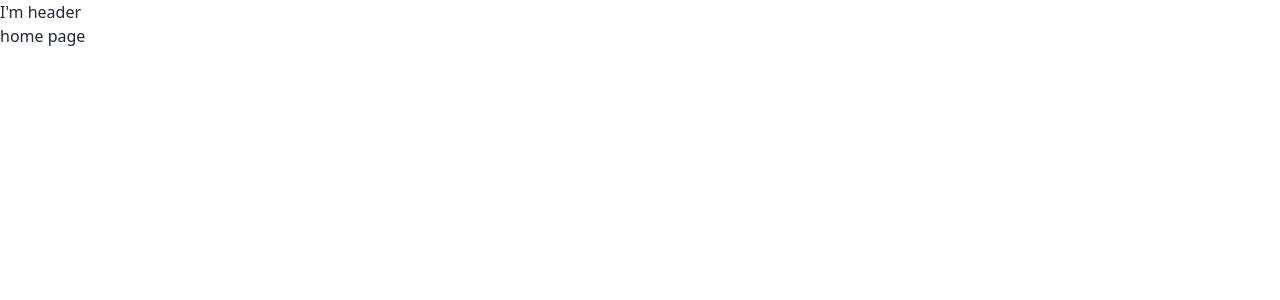
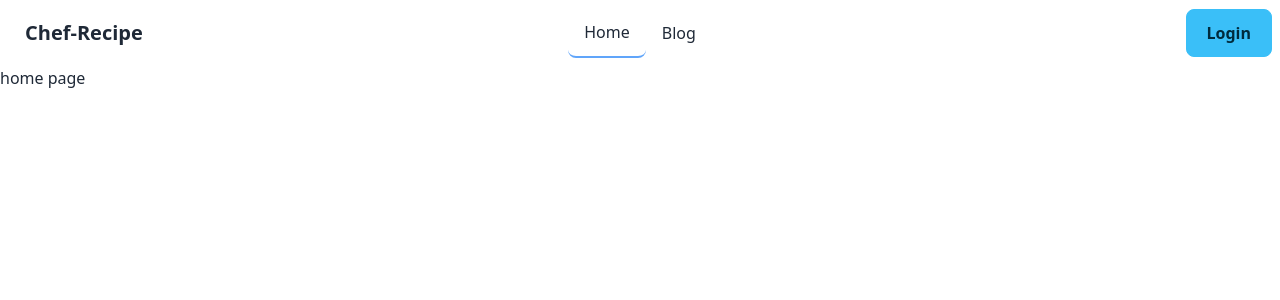
Before and after one commit to jesandante007/chef-recipe-hunter-client, a React (Vite) app: page / in a window 1280 px wide. Shown: the top 300 px of the page. Built offline with nearby package versions, Linux system fonts and the light colour scheme; no server answers.

Commit message:
header added

```diff
--- /dev/null
+++ b/src/components/ActiveLink.jsx
@@ -0,0 +1,12 @@
+import React from 'react';
+import { NavLink } from 'react-router-dom';
+
+const ActiveLink = ({to, children}) => {
+    return (
+        <NavLink to={to} className={({isActive}) => isActive ? 'border-b-2 border-blue-400' : ''}>
+            {children}
+        </NavLink>
+    );
+};
+
+export default ActiveLink;
--- a/src/components/shared/Header.jsx
+++ b/src/components/shared/Header.jsx
@@ -1,11 +1,94 @@
-import React from 'react';
+import React, { useContext } from "react";
+import { AuthContext } from "../../context/AuthProvider";
+import { Link } from "react-router-dom";
+import ActiveLink from "../ActiveLink";
 
 const Header = () => {
-    return (
-        <div>
-            I'm header
+  const { user, logOut } = useContext(AuthContext);
+
+  const handleLogOut = () => {
+    logOut()
+      .then()
+      .catch(error => console.log(error.message))
+  }
+
+  return (
+    <div>
+      <div className="navbar bg-base-100">
+        <div className="navbar-start">
+          <div className="dropdown">
+            <label tabIndex={0} className="btn btn-ghost lg:hidden">
+              <svg
+                xmlns="http://www.w3.org/2000/svg"
+                className="h-5 w-5"
+                fill="none"
+                viewBox="0 0 24 24"
+                stroke="currentColor"
+              >
+                <path
+                  strokeLinecap="round"
+                  strokeLinejoin="round"
+                  strokeWidth="2"
+                  d="M4 6h16M4 12h8m-8 6h16"
+                />
+              </svg>
+            </label>
+            <ul
+              tabIndex={0}
+              className="menu menu-compact dropdown-content mt-3 p-2 shadow bg-base-100 rounded-box w-52"
+            >
+              <li>
+                <ActiveLink to="/">Home</ActiveLink>
+              </li>
+              <li>
+                <ActiveLink to="/blog">Blog</ActiveLink>
+              </li>
+            </ul>
+          </div>
+          <a className="btn btn-ghost normal-case text-xl">Chef-Recipe</a>
         </div>
-    );
+        <div className="navbar-center hidden lg:flex">
+          <ul className="menu menu-horizontal px-1">
+            <li>
+              <ActiveLink to="/">Home</ActiveLink>
+            </li>
+            <li>
+              <ActiveLink to="/blog">Blog</ActiveLink>
+            </li>
+          </ul>
+        </div>
+        <div className="navbar-end">
+          {user ? (
+            <div className="dropdown dropdown-end">
+              <label tabIndex={0} className="btn btn-ghost btn-circle avatar">
+                <div className="w-10 rounded-full">
+                  <img src="/images/stock/photo-1534528741775-53994a69daeb.jpg" />
+                </div>
+              </label>
+              <ul
+                tabIndex={0}
+                className="mt-3 p-2 shadow menu menu-compact dropdown-content bg-base-100 rounded-box w-52"
+              >
+                <li>
+                  <a className="justify-between">
+                    Profile
+                    <span className="badge">New</span>
+                  </a>
+                </li>
+                <li onClick={handleLogOut}>
+                  <a>Logout</a>
+                </li>
+              </ul>
+            </div>
+          ) : (
+            <button className="btn btn-info normal-case px-5 text-base">
+              <Link to="/login">Login</Link>
+            </button>
+          )}
+        </div>
+      </div>
+    </div>
+  );
 };
 
 export default Header;
--- a/src/layout/Main.jsx
+++ b/src/layout/Main.jsx
@@ -5,7 +5,7 @@ import Footer from "../components/shared/Footer";
 
 const Main = () => {
   return (
-    <div className="container">
+    <div className="container mx-auto">
       <Header />
       <Outlet />
       <Footer />
```
